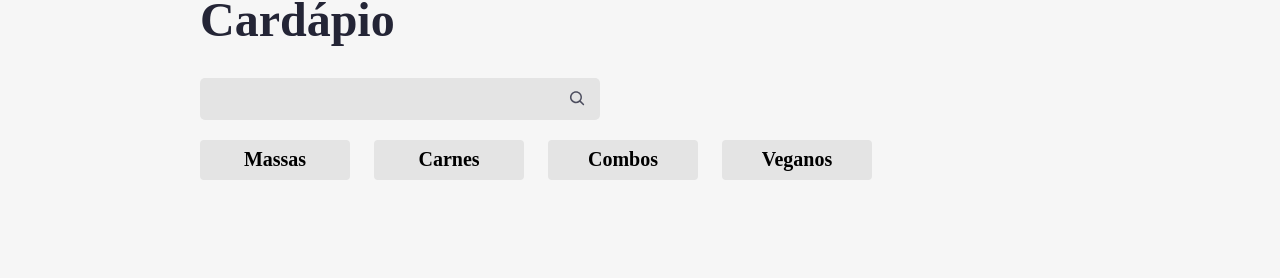
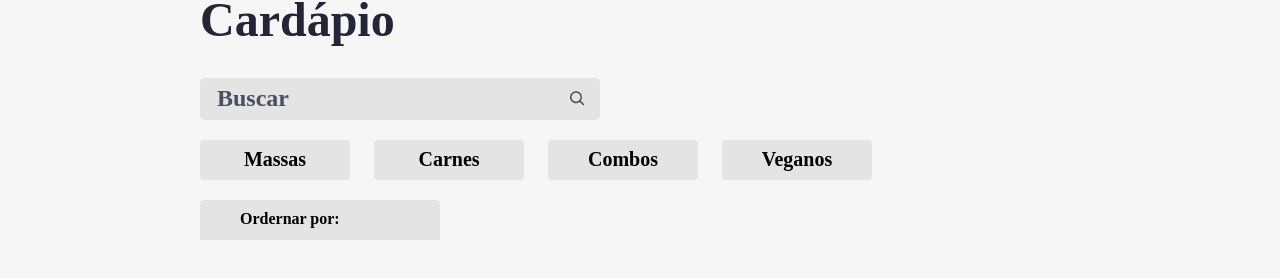
Before and after one commit to ianfilipe/aluroni, a React (Create React App) app: page / in a window 1280 px wide. Shown: the part 514-792 px from the top of the page. Built offline with nearby package versions, Linux system fonts and the light colour scheme; a web font is replaced by a local one.

Commit message:
creating the computer

```diff
--- a/public/index.html
+++ b/public/index.html
@@ -2,15 +2,13 @@
 <html lang="en">
   <head>
     <meta charset="utf-8" />
-    <link rel="icon" href="%PUBLIC_URL%/favicon.ico" />
+    <link rel="icon" href="%PUBLIC_URL%/favicon.svg" />
     <meta name="viewport" content="width=device-width, initial-scale=1" />
     <meta name="theme-color" content="#000000" />
     <meta
       name="description"
       content="Web site created using create-react-app"
     />
-    <link rel="apple-touch-icon" href="%PUBLIC_URL%/logo192.png" />
-    <link rel="manifest" href="%PUBLIC_URL%/manifest.json" />
     <title>Aluroni</title>
   </head>
   <body>
--- /dev/null
+++ b/src/pages/Menu/Computer/Computer.module.scss
@@ -0,0 +1,49 @@
+@import "styles/variables";
+
+.computer {
+  align-items: center;
+  background-color: $grey;
+  border: none;
+  border-top-left-radius: 4px;
+  border-top-right-radius: 4px;
+  display: flex;
+  font-size: 1rem;
+  font-weight: bold;
+  height: 40px;
+  justify-content: space-between;
+  min-width: 240px;
+  padding: 0 40px;
+  position: relative;
+  &--ativo {
+    background-color: $blue;
+    color: white;
+  }
+  &__options {
+    display: none;
+    position: absolute;
+    left: 0;
+    flex-direction: column;
+    top: 100%;
+    width: 100%;
+    &--ativo {
+      display: flex;
+    }
+  }
+  &__option {
+    align-items: center;
+    background-color: $grey;
+    border-top: 2px solid $light-grey;
+    box-sizing: border-box;
+    color: $black;
+    display: flex;
+    height: 40px;
+    justify-content: center;
+    width: inherit;
+    &:hover,
+    &--active {
+      background-color: $blue;
+      cursor: pointer;
+      color: white;
+    }
+  }
+}
--- /dev/null
+++ b/src/pages/Menu/Computer/index.tsx
@@ -0,0 +1,17 @@
+import styles from "./Computer.module.scss";
+import options from "./options.json";
+
+export default function Computer() {
+  return (
+    <button className={styles.computer}>
+      <span>Ordernar por:</span>
+      <div className={styles.computer__options}>
+        {options.map((option) => (
+          <div className={styles.computer__option} key={option.value}>
+            {option.name}
+          </div>
+        ))}
+      </div>
+    </button>
+  );
+}
--- /dev/null
+++ b/src/pages/Menu/Computer/options.json
@@ -0,0 +1,18 @@
+[
+  {
+    "name": "",
+    "value": ""
+  },
+  {
+    "name": "Porção",
+    "value": "porcao"
+  },
+  {
+    "name": "Qtd. pessoas",
+    "value": "qtd_pessoas"
+  },
+  {
+    "name": "Preço",
+    "value": "preco"
+  }
+]
--- a/src/pages/Menu/SearchEngine/index.tsx
+++ b/src/pages/Menu/SearchEngine/index.tsx
@@ -11,6 +11,7 @@
   return (
     <div className={styles.searchEngine}>
       <input
+        placeholder="Buscar"
         value={search}
         onChange={(event) => setSearch(event.target.value)}
       />
--- a/src/pages/Menu/index.tsx
+++ b/src/pages/Menu/index.tsx
@@ -1,5 +1,6 @@
 import { ReactComponent as Logo } from "assets/logo.svg";
 import { useState } from "react";
+import Computer from "./Computer";
 import Filters from "./Filters";
 import styles from "./Menu.module.scss";
 import SearchEngine from "./SearchEngine";
@@ -20,6 +21,7 @@
         <SearchEngine search={search} setSearch={setSearch} />
         <div className={styles.menu__filters}>
           <Filters filter={filter} setFilter={setFilter} />
+          <Computer />
         </div>
       </section>
     </main>
```
Also changed, not shown: public/favicon.svg (added), 1 other file (tests, documents, lock files or other folders).
